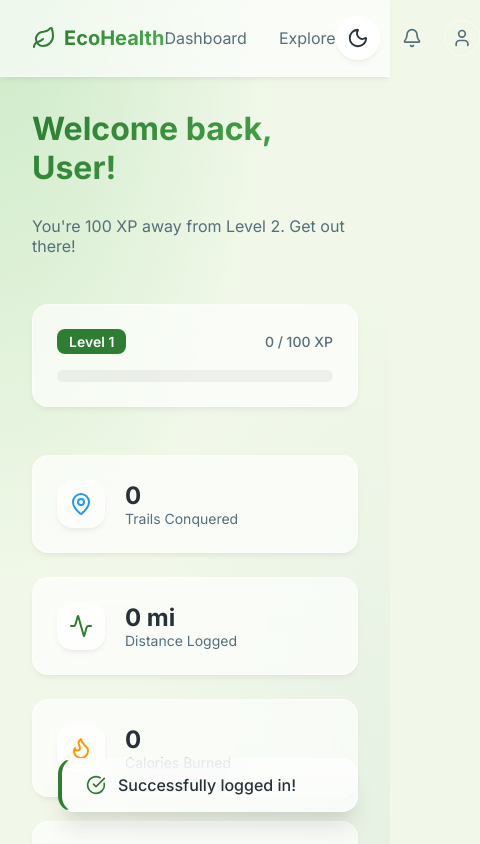
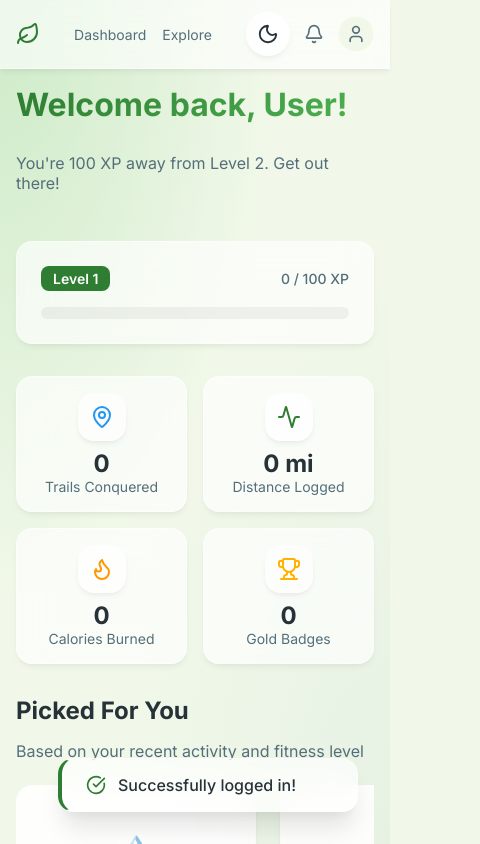
Before and after one commit to yavsanmahmutcan8-source/EcoHealth, a React (Vite) app in the folder frontend/: page /auth in a window 390 px wide. Both pictures are taken after typing "Sample", "Sample123" into the empty fields and a click on the button "Sign In". Shown: the top 844 px of the page, 480 px wide, since content can reach past the window. Built offline with nearby package versions, Linux system fonts and the light colour scheme.

Commit message:
style: implement missing mobile responsiveness across all phases

```diff
--- a/frontend/src/components/layout/Navbar.module.css
+++ b/frontend/src/components/layout/Navbar.module.css
@@ -89,3 +89,20 @@
   color: var(--color-text-muted);
   cursor: pointer;
 }
+
+@media (max-width: 768px) {
+  .navbar {
+    padding: 0.75rem 1rem;
+    gap: 0.5rem;
+  }
+  .logo span {
+    display: none;
+  }
+  .navLinks {
+    gap: 1rem;
+    font-size: 0.875rem;
+  }
+  .actions {
+    gap: 0.5rem;
+  }
+}
--- a/frontend/src/features/dashboard/DashboardPage.module.css
+++ b/frontend/src/features/dashboard/DashboardPage.module.css
@@ -164,3 +164,26 @@
   font-weight: 600;
   color: var(--color-primary);
 }
+
+@media (max-width: 768px) {
+  .main {
+    padding: 1rem;
+    gap: 2rem;
+  }
+  .xpCard {
+    min-width: 100%;
+  }
+  .statsGrid {
+    grid-template-columns: 1fr 1fr;
+    gap: 1rem;
+  }
+  .statCard {
+    padding: 1rem;
+    flex-direction: column;
+    text-align: center;
+    gap: 0.5rem;
+  }
+  .activityCard {
+    min-width: 240px;
+  }
+}
--- a/frontend/src/features/explore/ExplorePage.module.css
+++ b/frontend/src/features/explore/ExplorePage.module.css
@@ -137,3 +137,20 @@
   padding: 3rem;
   color: var(--color-text-muted);
 }
+
+@media (max-width: 768px) {
+  .main {
+    padding: 1rem;
+    gap: 1.5rem;
+  }
+  .tools {
+    flex-direction: column;
+    width: 100%;
+  }
+  .searchBox, .filterDropdown, .searchInput {
+    width: 100%;
+  }
+  .grid {
+    grid-template-columns: 1fr;
+  }
+}
--- a/frontend/src/features/profile/ProfilePage.module.css
+++ b/frontend/src/features/profile/ProfilePage.module.css
@@ -119,3 +119,25 @@
   margin: 0;
   line-height: 1.4;
 }
+
+@media (max-width: 768px) {
+  .main {
+    padding: 1rem;
+    gap: 2rem;
+  }
+  .userHeader {
+    flex-direction: column;
+    text-align: center;
+    padding: 1.5rem;
+    gap: 1rem;
+  }
+  .avatarLarge {
+    width: 80px;
+    height: 80px;
+  }
+  .badgeCard {
+    flex-direction: column;
+    text-align: center;
+    padding: 1rem;
+  }
+}
```
Also changed, not shown: 1 other file (tests, documents, lock files or other folders).
